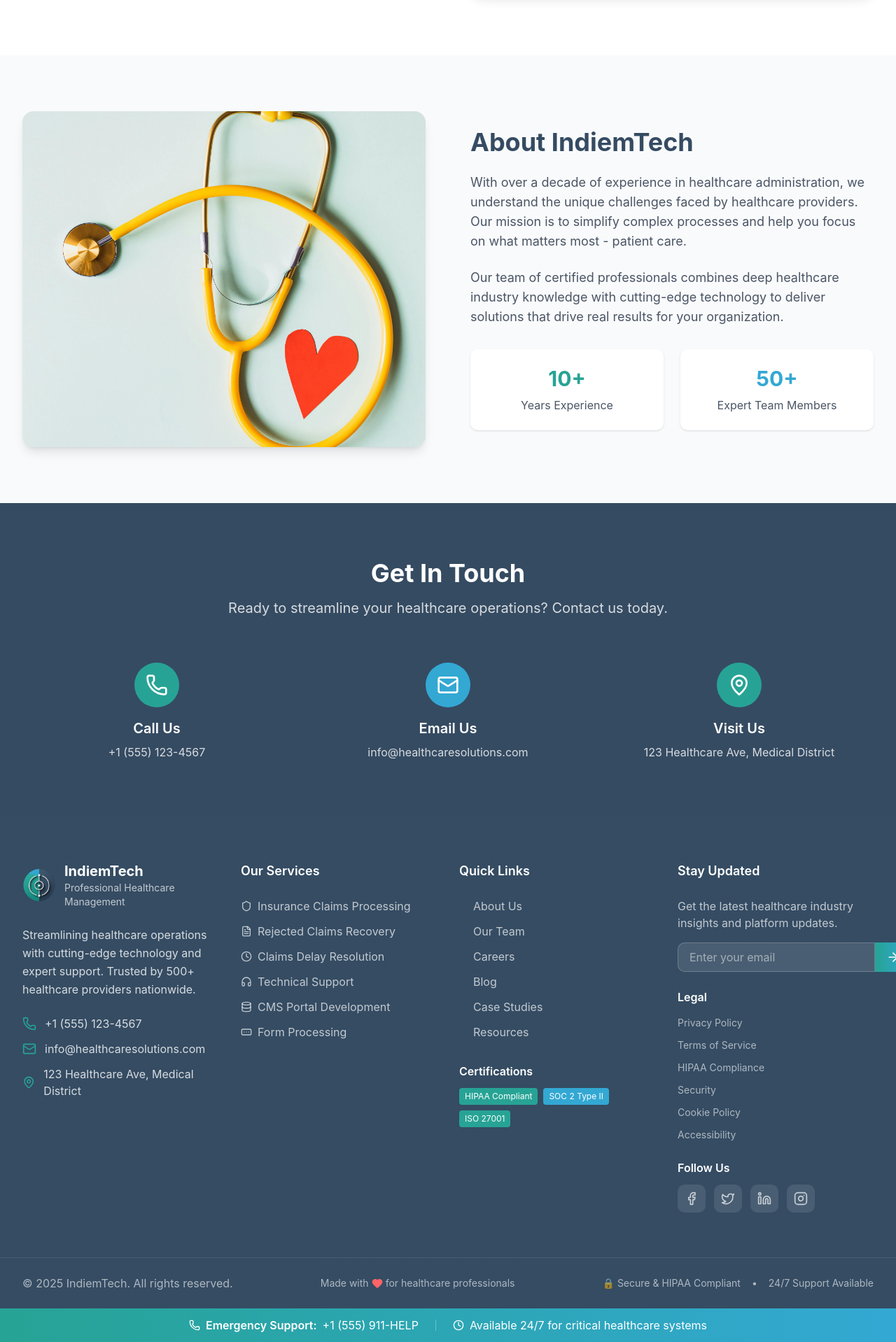
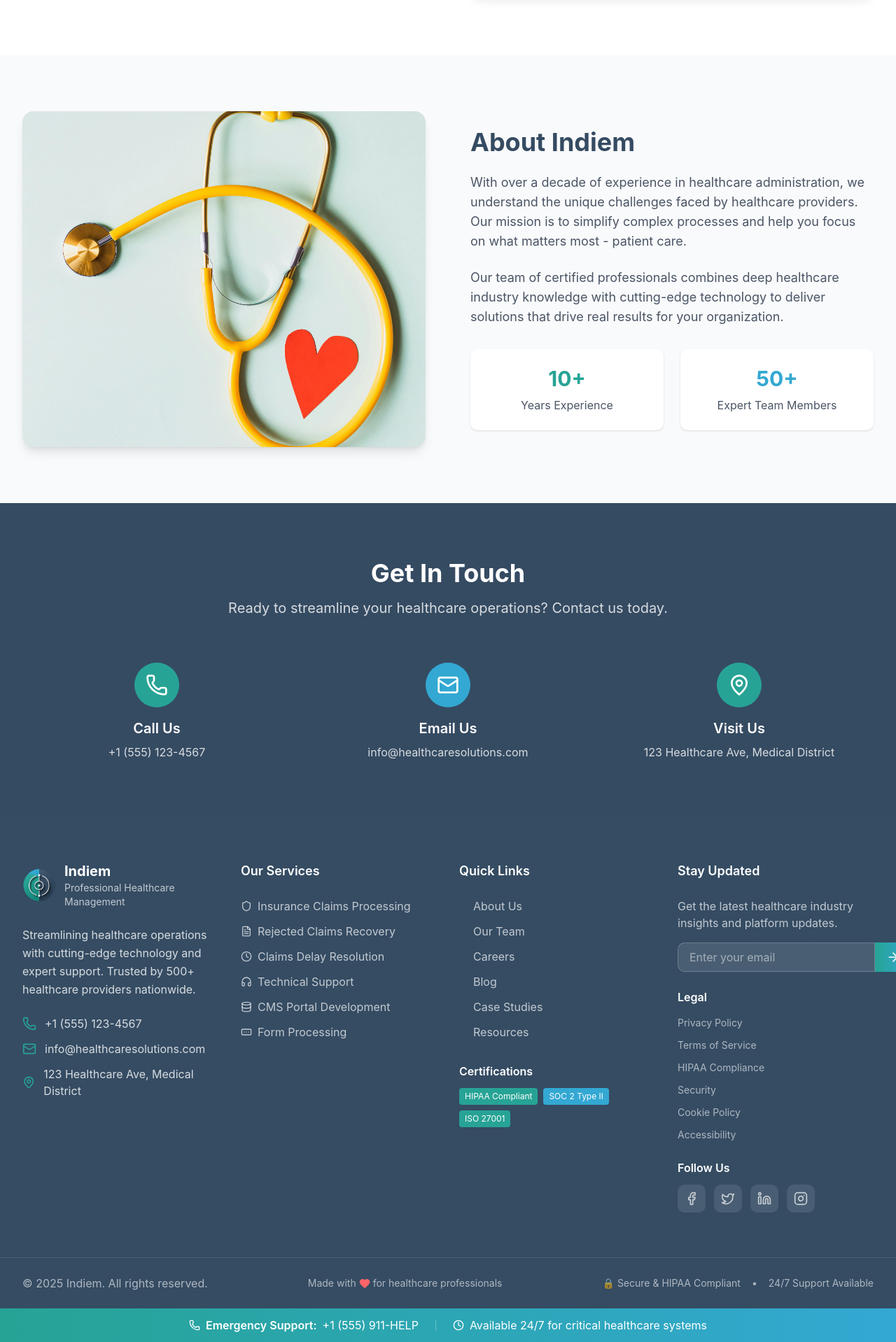
Before and after one commit to aryanrajput955/healthcare, a Next.js app: page / in a window 1280 px wide. Shown: the part 2543-4461 px from the top of the page at 70% size. Built offline with nearby package versions, Linux system fonts and the light colour scheme.

Commit message:
first commit

```diff
--- a/app/components/footer.js
+++ b/app/components/footer.js
@@ -83,7 +83,7 @@ export default function Footer() {
                   className=" w-12 h-12  object-contain"
                 />
                 <div>
-                  <h3 className="text-xl font-bold">IndiemTech</h3>
+                  <h3 className="text-xl font-bold">Indiem</h3>
                   <p className="text-white/70 text-sm">Professional Healthcare Management</p>
                 </div>
               </div>
@@ -218,7 +218,7 @@ export default function Footer() {
           <div className="max-w-7xl mx-auto px-4 sm:px-6 lg:px-8 py-6">
             <div className="flex flex-col md:flex-row justify-between items-center space-y-4 md:space-y-0">
               <div className="flex items-center space-x-2 text-white/60">
-                <span>&copy; 2025 IndiemTech. All rights reserved.</span>
+                <span>&copy; 2025 Indiem. All rights reserved.</span>
               </div>
 
               <div className="flex items-center space-x-1 text-sm text-white/60">
--- a/app/page.js
+++ b/app/page.js
@@ -343,7 +343,7 @@ export default function HomePage() {
               </div>
             </div>
             <div>
-              <h2 className="text-4xl font-bold text-[#354B62] mb-6">About IndiemTech</h2>
+              <h2 className="text-4xl font-bold text-[#354B62] mb-6">About Indiem</h2>
               <p className="text-lg text-gray-600 mb-6">
                 With over a decade of experience in healthcare administration, we understand the unique challenges faced by healthcare providers. Our mission is to simplify complex processes and help you focus on what matters most - patient care.
               </p>
```
